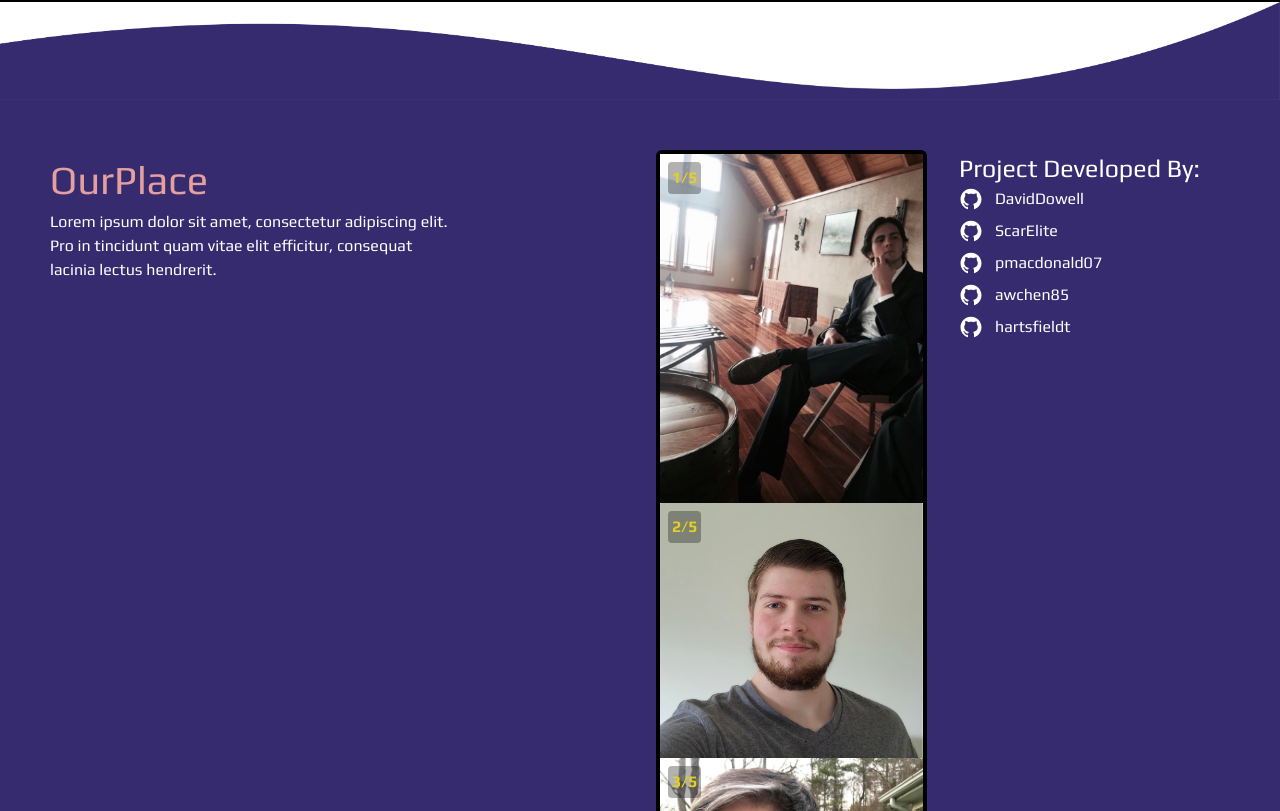
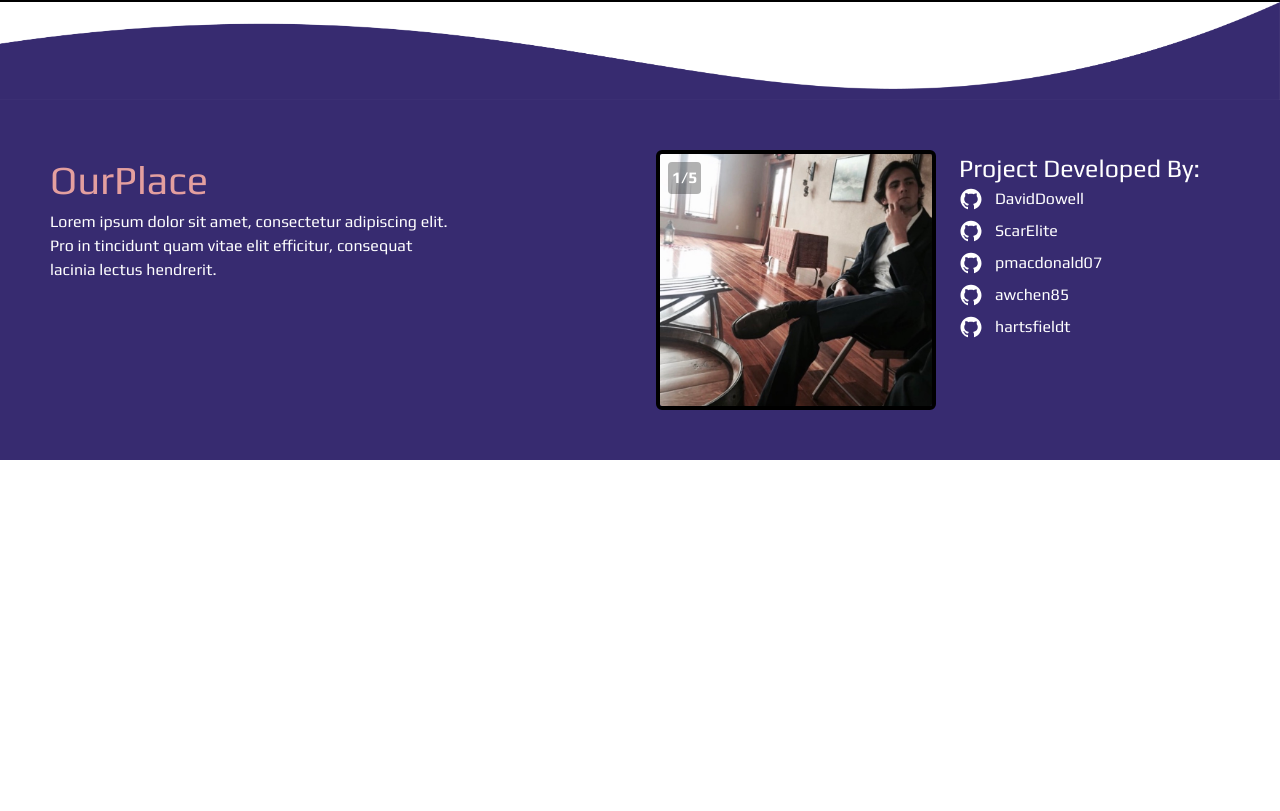
Before and after one commit to awchen85/project-3, a React (Create React App) app in the folder client/: page /dashboard/1 in a window 1280 px wide. Shown: the part 1549-2360 px from the top of the page. After the commit the page ends 2009 px from the top, so only its background shows below. Built offline with nearby package versions, Linux system fonts and the light colour scheme; no server answers; a web font is replaced by a local one.

Commit message:
add friend button

```diff
--- a/client/package.json
+++ b/client/package.json
@@ -19,6 +19,7 @@
     "react": "^18.2.0",
     "react-cookie": "^4.1.1",
     "react-dom": "^18.2.0",
+    "react-file-base64": "^1.0.3",
     "react-icons": "^4.7.1",
     "react-responsive-modal": "^6.4.1",
     "react-router-dom": "^6.6.0",
--- a/client/src/components/CardList/index.js
+++ b/client/src/components/CardList/index.js
@@ -1,10 +1,38 @@
 /* eslint-disable */
 import Simu from '../../assets/images/simu.jpg';
 import { useState } from 'react';
+import { ADD_FRIEND } from '../../utils/mutations';
+import { useMutation, useQuery } from '@apollo/client';
+import { useParams } from 'react-router-dom';
+import { AiFillStar } from 'react-icons/ai';
+import { QUERY_GET_USER } from '../../utils/queries';
+
 function CardList({ profiles }) {
   if (!profiles.length) {
     return <h3>No Profiles Yet</h3>;
 console.log(profiles)  }
+
+const { firstName: userParam } = useParams;
+const [addFriend] = useMutation(ADD_FRIEND);
+const { loading, data } = useQuery(QUERY_GET_USER, {
+  variables: { firstName: userParam },
+});
+
+if (loading) {
+  return <div>Loading...</div>;
+}
+
+const user = data?.user || {};
+
+  const handleClick = async () => {
+    try {
+      await addFriend({
+        variables: { id: user._id },
+      });
+    } catch (e) {
+      console.error(e);
+    }
+  };
 // // Total Cards
 // const totalCards = 50;
 // // Cards per Page
@@ -27,6 +55,9 @@ console.log(profiles)  }
               key={profile._id}
               className="profileCard bg-yellow-200 px-6 py-4 border-black border-2 font-bold text-xl mb-2 text-center"
             >
+              <div>
+                <button className="text-black hover:animate-pulse" onClick={handleClick}><AiFillStar /></button>
+              </div>
               <span className="inline-block bg-blue-200 rounded-full px-3 py-1 text-sm font-semibold text-gray-700 mr-2 mb-2 justify-center">{profile.username}</span>
               <img src={Simu} alt="thing" className="w-full" />
               <div className='grid grid-cols-2'>
--- a/client/src/components/DashboardProfile/index.js
+++ b/client/src/components/DashboardProfile/index.js
@@ -7,8 +7,9 @@ import { useParams } from 'react-router-dom';
 import { CREATE_PROFILE } from '../../utils/mutations';
 
 const DashboardProfile = ({ currentUser }) => {
-  // const currentUserId = parseInt(currentUser._id);
-  // console.log(currentUserId);
+  const currentUserId = parseInt(currentUser._id);
+  console.log(currentUserId);
+
   const [createProfile, { error }] = useMutation(CREATE_PROFILE);
   const [formState, setFormState] = useState({
     age: null,
@@ -48,6 +49,16 @@ const DashboardProfile = ({ currentUser }) => {
       ...formState,
       allowPets: petValue,
     });
+  };
+
+  const handleClick = async () => {
+    try {
+      await addFriend({
+        variables: { id: user._id },
+      });
+    } catch (e) {
+      console.error(e);
+    }
   };
 
   const handleChange = e => {
--- /dev/null
+++ b/client/src/components/FriendList/index.js
@@ -0,0 +1,22 @@
+import React from 'react';
+import { Link } from 'react-router-dom';
+
+function FriendList({ friendCount, firstName, friends }) {
+  return (
+    <div>
+      <h5>
+        {firstName}
+        s
+        {friendCount}
+        {friendCount === 1 ? 'friend' : 'friends'}
+      </h5>
+      {friends.map(friend => (
+        <button type="button" className="btn w-100 display-block mb-2" key={friend._id}>
+          <Link to={`/profile/${friend.firstName}`}>{friend.firstName}</Link>
+        </button>
+      ))}
+    </div>
+  );
+}
+
+export default FriendList;
--- a/client/src/index.css
+++ b/client/src/index.css
@@ -995,3 +995,25 @@ form p {
 /* .font-effect-neon {
   text-shadow: 0 0 0.1em #fff, 0 0 0.2em #fff, 0 0 0.3em #fff, 0 0 0.4em purple, 0 0 0.6em purple, 0 0 0.8em purple, 0 0 1em purple, 0 0 1.2em purple;
 } */
+
+.img-container {
+  width: 280px;
+  height: 260px;
+  display: flex;
+  overflow-x: scroll;
+  overflow-y: hidden;
+  scroll-snap-type: x mandatory;
+}
+
+.img-container::-webkit-scrollbar {
+  display: none;
+}
+
+.img-container div {
+  min-width: 280px;
+  display: flex;
+  justify-content: center;
+  align-items: center;
+  color: white;
+  scroll-snap-align: center;
+}
--- a/client/src/pages/Home.js
+++ b/client/src/pages/Home.js
@@ -6,16 +6,18 @@ import 'react-responsive-modal/styles.css';
 import mapboxgl from '!mapbox-gl';
 import MultiRangeSlider from '../components/multiRangeSlider';
 import { GiTrashCan } from 'react-icons/gi';
-import { useQuery } from '@apollo/client';
+import { useMutation, useQuery } from '@apollo/client';
 import {
   QUERY_GET_PROFILES,
   QUERY_GET_USER,
   QUERY_GET_USERS,
 } from '../utils/queries';
 import Cards from '../components/Cards';
+import { useParams } from 'react-router-dom';
 import CardList from '../components/CardList';
 
-function Home() {
+function Home(props) {
+
   const [open, setOpen] = React.useState(false);
 
   const onOpenModal = () => setOpen(true);
--- a/client/src/utils/mutations.js
+++ b/client/src/utils/mutations.js
@@ -104,3 +104,17 @@ export const UPDATE_PROFILE = gql`
     }
   }
 `;
+
+export const ADD_FRIEND = gql`
+  mutation addFriend($id: ID!) {
+    addFriend(friendId: $id) {
+      _id
+      firstName
+      friendCount
+      friends {
+        _id
+        firstName
+      }
+    }
+  }
+`;
```
Also changed, not shown: 2 other files (tests, documents, lock files or other folders).
